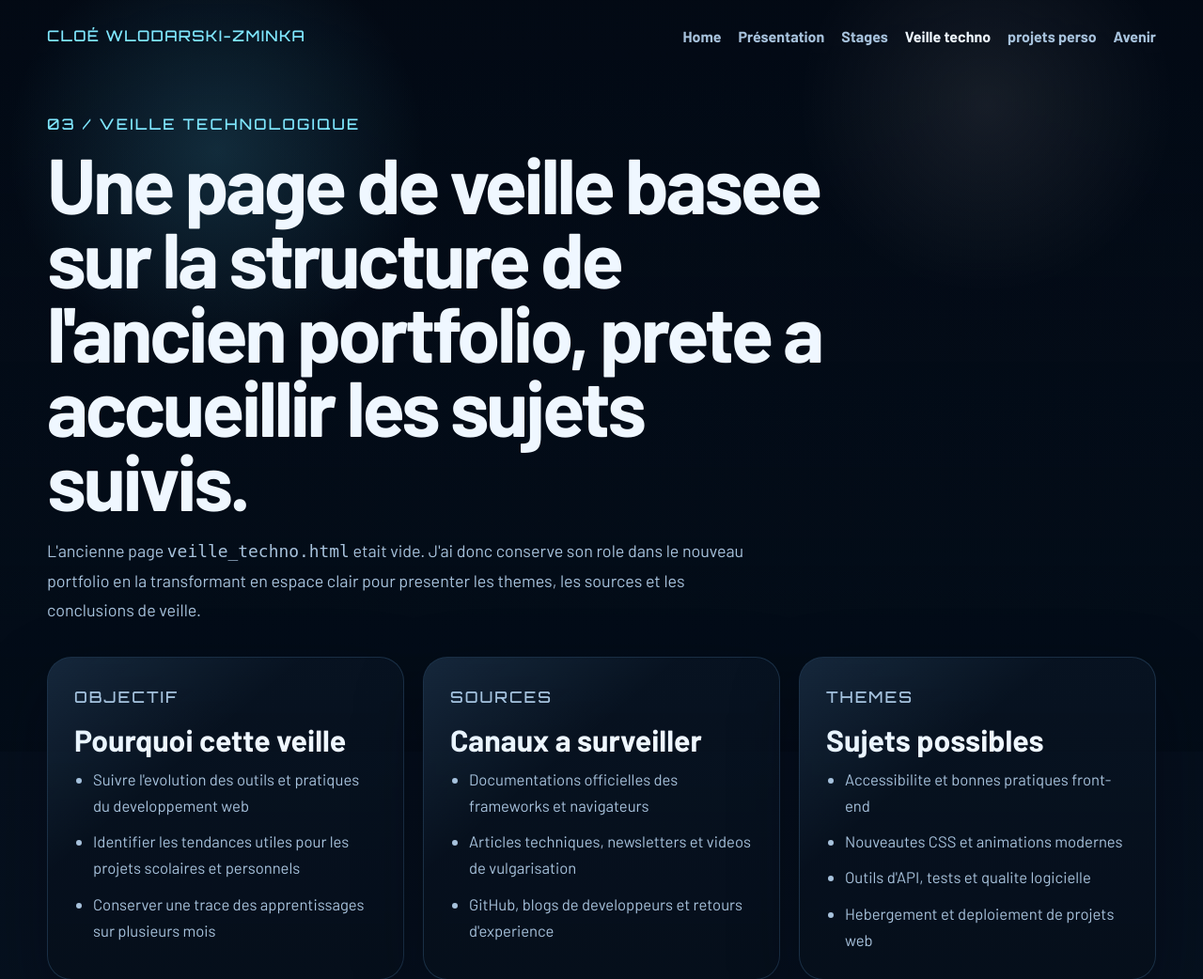
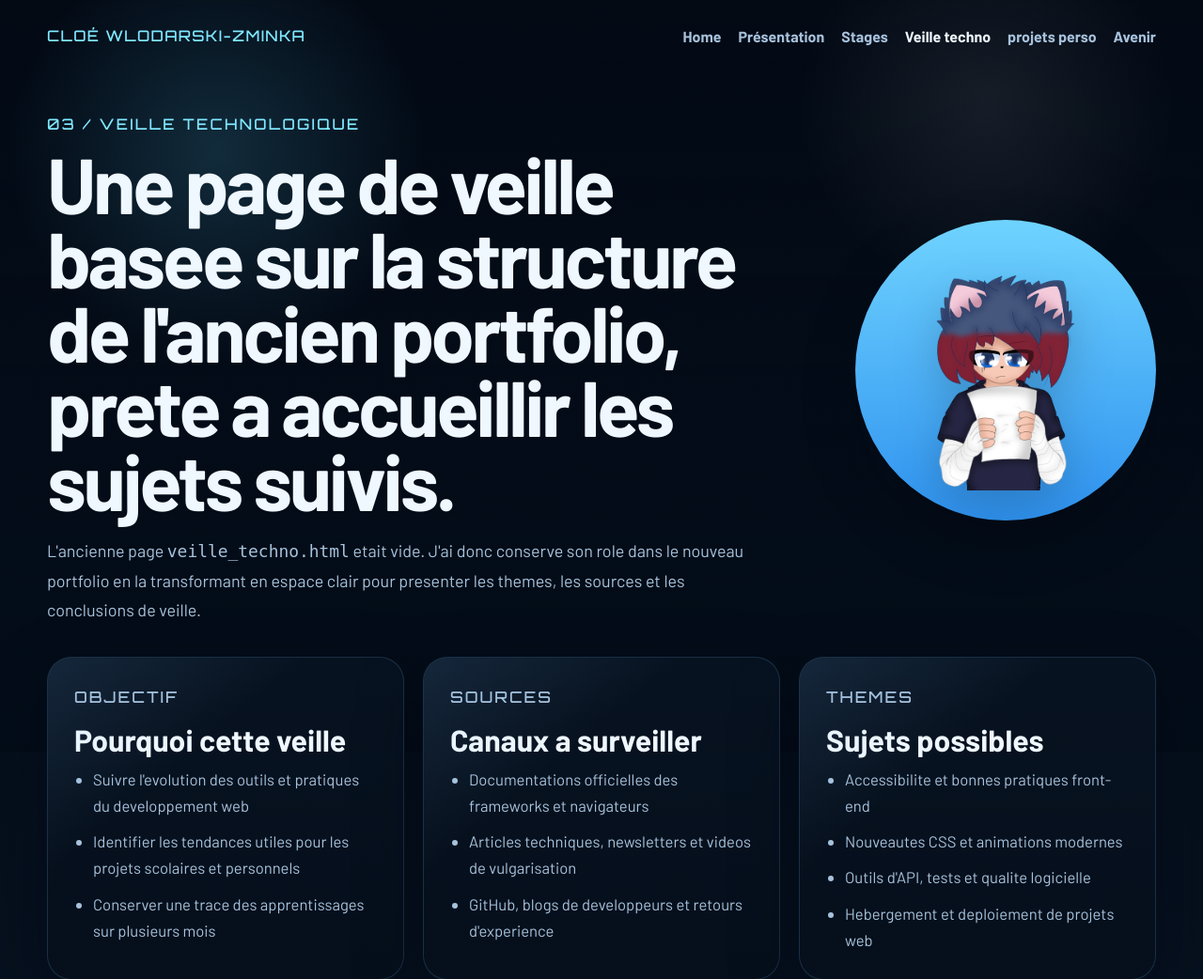
Before and after one commit to Cloe-png/portfolio_2026, a PHP site: page /skills.html in a window 1280 px wide. Shown: the top 1042 px of the page at 94% size. Run offline with PHP 8.4, Linux system fonts and the light colour scheme.

Commit message:
Move question artwork to tech watch page

```diff
--- a/pages.css
+++ b/pages.css
@@ -461,6 +461,41 @@ body.stage-page .mobile-nav-toggle span {
   filter: drop-shadow(0 24px 28px rgba(0, 0, 0, 0.18));
 }
 
+.content-hero-tech {
+  display: grid;
+  grid-template-columns: minmax(0, 1.2fr) minmax(260px, 360px);
+  align-items: center;
+  gap: 28px;
+}
+
+.content-hero-tech__copy {
+  min-width: 0;
+}
+
+.content-hero-tech__visual {
+  position: relative;
+  width: min(30vw, 320px);
+  aspect-ratio: 1;
+  margin-left: auto;
+}
+
+.content-hero-tech__orb {
+  position: absolute;
+  inset: 0;
+  border-radius: 50%;
+  background: linear-gradient(180deg, #6fd3ff, #2f92ef);
+  box-shadow: 0 24px 60px rgba(1, 7, 17, 0.22);
+}
+
+.content-hero-tech__visual img {
+  position: absolute;
+  inset: 10%;
+  width: 80%;
+  height: 80%;
+  object-fit: contain;
+  filter: drop-shadow(0 18px 24px rgba(0, 0, 0, 0.18));
+}
+
 .stage-slide__copy-right {
   right: 8%;
   top: 17%;
@@ -653,6 +688,15 @@ body.stage-page .content-list {
     grid-template-columns: 1fr;
   }
 
+  .content-hero-tech {
+    grid-template-columns: 1fr;
+  }
+
+  .content-hero-tech__visual {
+    width: min(54vw, 280px);
+    margin: 12px auto 0;
+  }
+
   .stage-selector {
     min-height: 1040px;
   }
@@ -756,6 +800,10 @@ body.stage-page .content-list {
     padding-top: 42px;
   }
 
+  .content-hero-tech__visual {
+    width: min(70vw, 230px);
+  }
+
   .stage-panel {
     padding: 22px 18px;
   }
--- a/skills.html
+++ b/skills.html
@@ -35,13 +35,19 @@
       </nav>
     </header>
 
-    <section class="content-hero reveal">
+    <section class="content-hero content-hero-tech reveal">
+      <div class="content-hero-tech__copy">
         <p class="content-kicker">03 / Veille technologique</p>
         <h1>Une page de veille basee sur la structure de l'ancien portfolio, prete a accueillir les sujets suivis.</h1>
         <p class="content-lead">
           L'ancienne page <code>veille_techno.html</code> etait vide. J'ai donc conserve son role dans le nouveau portfolio
           en la transformant en espace clair pour presenter les themes, les sources et les conclusions de veille.
         </p>
+      </div>
+      <div class="content-hero-tech__visual" aria-hidden="true">
+        <div class="content-hero-tech__orb"></div>
+        <img src="Question.png" alt="">
+      </div>
     </section>
 
     <section class="skill-columns">
```
Also changed, not shown: projects.html (+5 -5 lines). Lines whose indentation alone changed are shown as unchanged.
